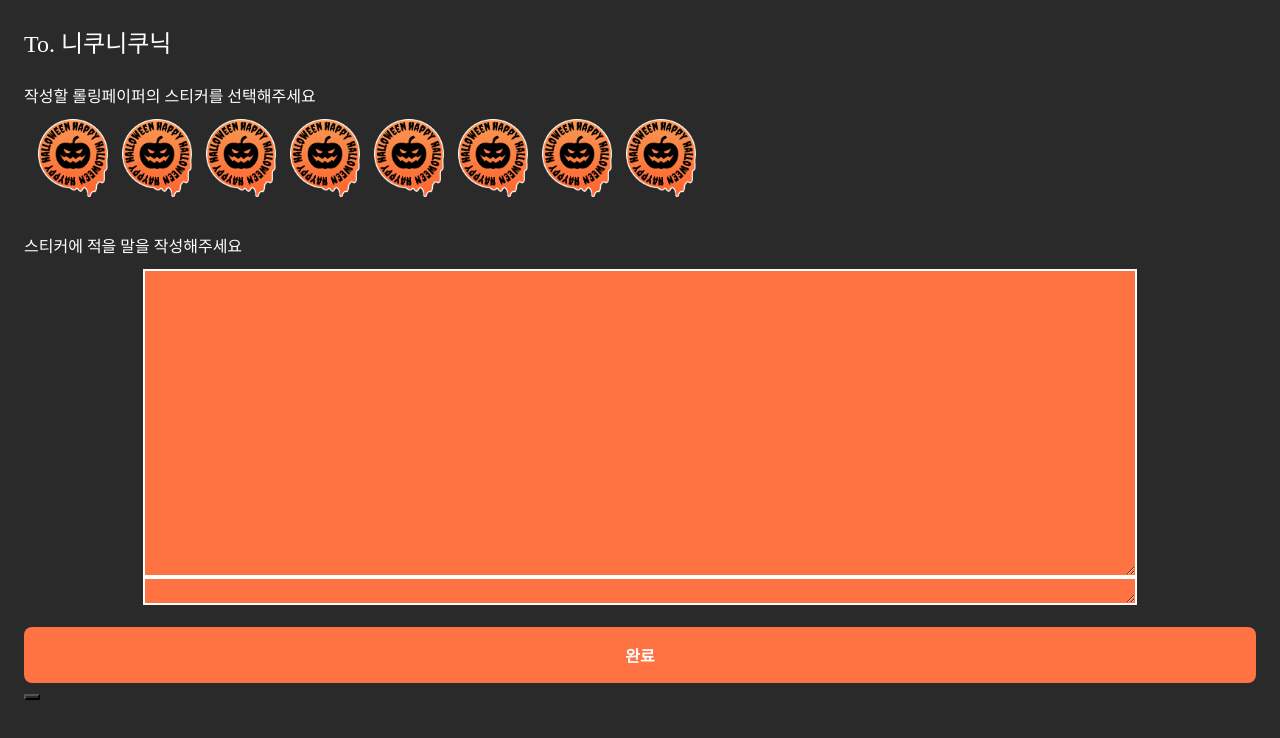
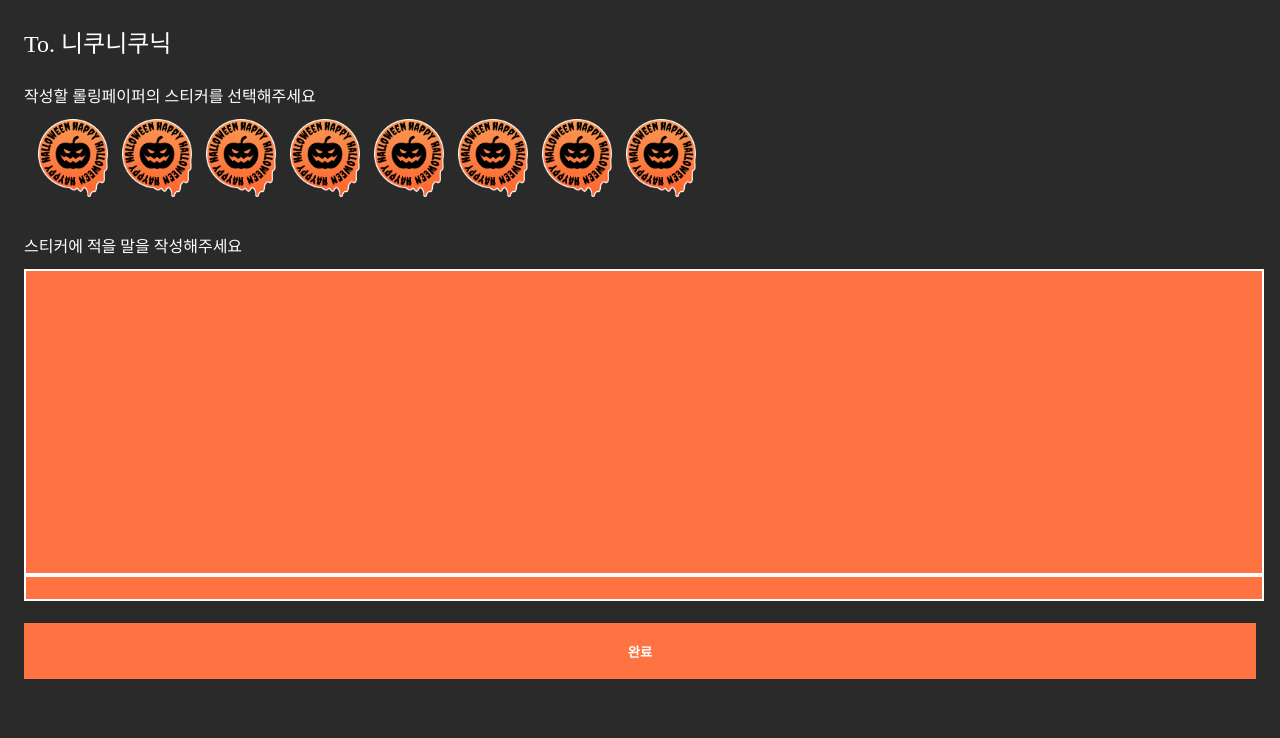
Before and after one commit to Chilli-Saewoo/rollin.github.io, a React (Create React App) app: page /write in a window 1280 px wide. Shown: the top 738 px of the page. Built offline with nearby package versions, Linux system fonts and the light colour scheme.

Commit message:
[feat] 작성 페이지 UI 코드수정

```diff
--- a/package.json
+++ b/package.json
@@ -8,6 +8,7 @@
     "@testing-library/user-event": "^13.5.0",
     "firebase": "^9.12.1",
     "hoist-non-react-statics": "^3.3.2",
+    "query-string": "^7.1.1",
     "react": "^18.2.0",
     "react-dom": "^18.2.0",
     "react-horizontal-scrolling-menu": "^3.2.2",
@@ -15,6 +16,7 @@
     "react-router-dom": "^6.4.2",
     "react-scripts": "5.0.1",
     "react-scroll-horizontal": "^1.6.6",
+    "react-uuid": "^1.0.3",
     "react-visibility-sensor": "^5.1.1",
     "styled-components": "^5.3.6",
     "web-vitals": "^2.1.4"
--- a/src/pages/writePage.js
+++ b/src/pages/writePage.js
@@ -2,12 +2,15 @@ import React from "react";
 import StartFirebase from "../firebase";
 import { ref, set, get, update, remove, child } from "firebase/database";
 import { Link } from 'react-router-dom';
-import Button from "../components/Button";
 import TextInput from "../components/TextInput";
 import styledComponents from "styled-components";
 import sticker from '../img/sticker.png';
+import uuid from "react-uuid";
+import qs from "query-string";
+
 
 export class WritePage extends React.Component {
+
     constructor(props) {
         super(props);
         this.state = {
@@ -52,14 +55,15 @@ export class WritePage extends React.Component {
                     marginTop: '36px'
                 }}> 스티커에 적을 말을 작성해주세요</p>
 
-                <TextInput title='' width='80%' height='300px' background='#ff7242' border='2px solid white' marginTop='12px' textSize='16px'></TextInput>
-                <TextInput title='' width='80%' height='20px' background='#ff7242' border='2px solid white' marginTop='0px'></TextInput>
+                <input type='text' id='sender' value={this.state.message} onChange = {e => {this.setState({message: e.target.value});}}
+                style={{ marginTop: '12px', width: '100%', height: '300px', marginTop: '12px',  background: '#ff7242', border: '2px solid white'}}/>
+                <br></br>
+                <input type='text' id='sender' value={this.state.sender} onChange = {e => {this.setState({sender: e.target.value});}}
+                style={{ marginTop: '12px', width: '100%', height: '20px', marginTop: '0px',  background: '#ff7242', border: '2px solid white'}}/>
                 <Link to="/send">
-                    <Button title='완료' padding='0px' width='100%' height='56px' background='#FF7242' marginTop='22px'
-                        textSize='16px' textColor='#ffffff' fontWeight='bold' border='0px' radius='8px'
-                        id = "addBtn" onClick={this.interface}
-                    ></Button>
-                    <button id = "addBtn" onClick={this.interface} />
+                    <button id = "addBtn" onClick={this.interface} style = {{ title: '완료', padding:'0px',width:'100%',height:'56px' , background:'#FF7242', marginTop:'22px',
+                     textSize: '16px', textColor: '#ffffff', fontWeight: 'bold', border: '0px', radius: '8px'
+                        }}>완료</button>
                 </Link>
             </div>
         )
```
Also changed, not shown: 1 other file (tests, documents, lock files or other folders).
